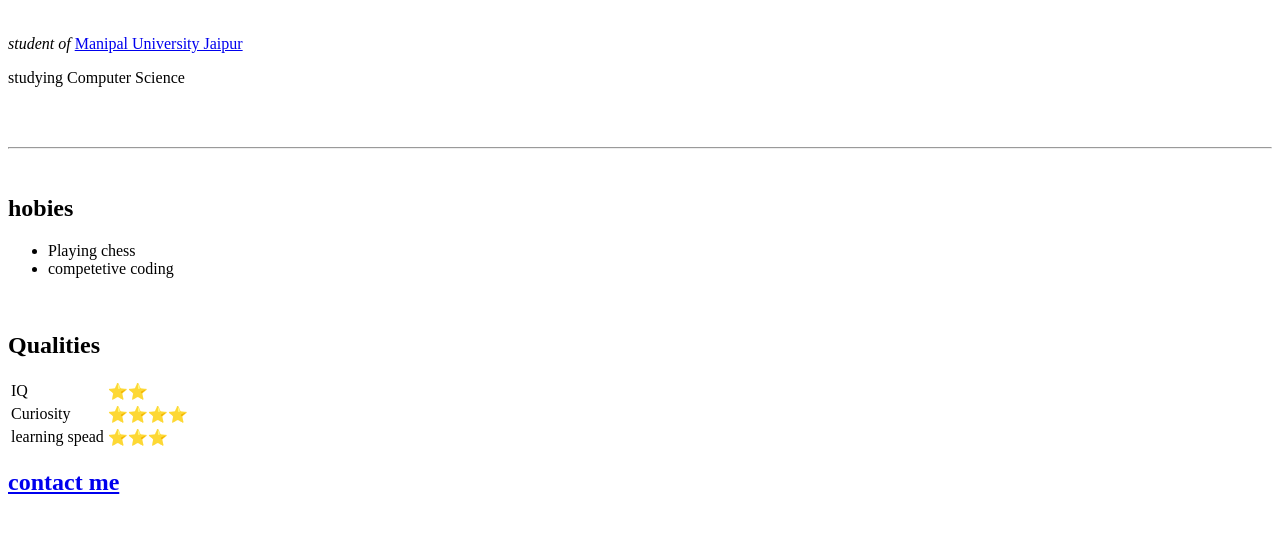
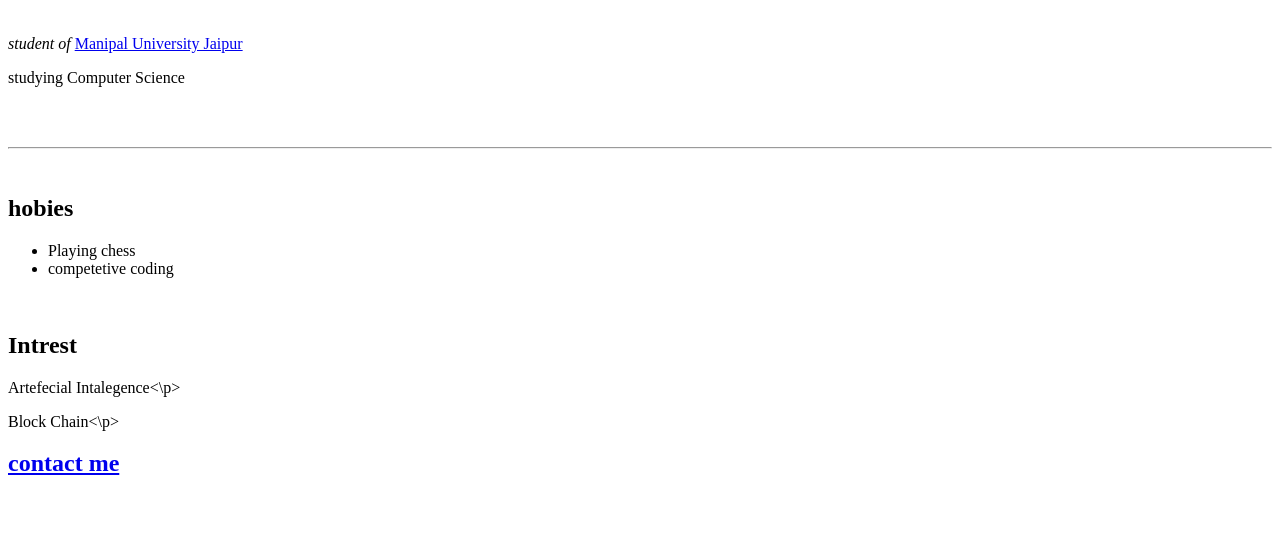
Before and after one commit to yadu02/cv, a plain HTML site: page index.html in a window 1280 px wide. Shown: the part 191-724 px from the top of the page. Drawn offline with Linux system fonts and the light colour scheme; files whose address does not match are found by name.

Commit message:
Update index.html
correction02

```diff
--- a/index.html
+++ b/index.html
@@ -20,21 +20,11 @@
     <li>competetive coding</li>
   </ul></p>
   <br>
-  <h2>Qualities</h2>
-  <table>
-    <tr>
-      <td>IQ</td>
-      <td>⭐⭐</td>
-    </tr>
-    <tr>
-      <td>Curiosity</td>
-      <td>⭐⭐⭐⭐</td>
-    </tr>
-    <tr>
-      <td>learning spead</td>
-      <td>⭐⭐⭐</td>
-    </tr>
-  </table>
+  <h2>Intrest</h2>
+  <p>Artefecial Intalegence<\p>
+  <p>Block Chain<\p>
+
+
   <h2><a href="D:\webdev\persional_site\contact.html">contact me</a></h2>
 
 </body>
```
